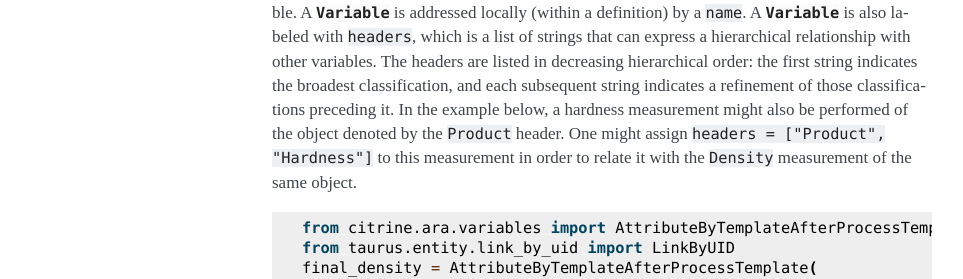
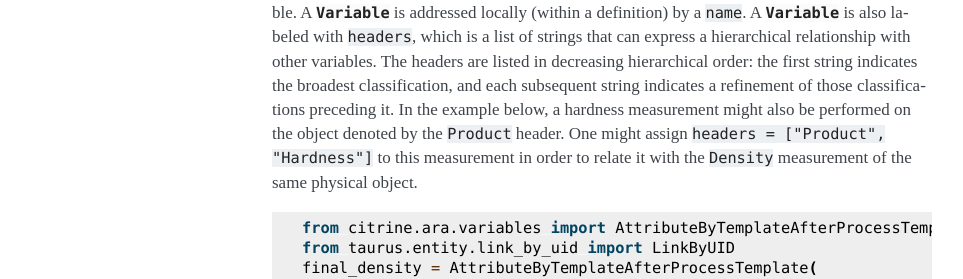
Before and after one commit to CitrineInformatics/citrine-python, a Sphinx documentation site: the page built from docs/source/data_extraction.rst, in a window 1280 px wide and 900 px high, scrolled down 429 px. Shown: the part 233-512 px from the top of the window, without its empty margins (148-1111 px from the left). Built offline with Sphinx 7.4.7, drawn with Linux system fonts in a browser that asks for light colours.

Commit message:
Minor additional rewording

```diff
--- a/docs/source/data_extraction.rst
+++ b/docs/source/data_extraction.rst
@@ -27,7 +27,7 @@ Thus, it performs the first part of a mapping from the set of Material Histories
 A :class:`~citrine.ara.variables.Variable` is addressed locally (within a definition) by a ``name``.
 A :class:`~citrine.ara.variables.Variable` is also labeled with ``headers``, which is a list of strings that can express a hierarchical relationship with other variables.
 The headers are listed in decreasing hierarchical order: the first string indicates the broadest classification, and each subsequent string indicates a refinement of those classifications preceding it.
-In the example below, a hardness measurement might also be performed of the object denoted by the ``Product`` header. One might assign ``headers = ["Product", "Hardness"]`` to this measurement in order to relate it with the ``Density`` measurement of the same object.
+In the example below, a hardness measurement might also be performed on the object denoted by the ``Product`` header. One might assign ``headers = ["Product", "Hardness"]`` to this measurement in order to relate it with the ``Density`` measurement of the same physical object.
 
 .. code-block:: python
 
```
